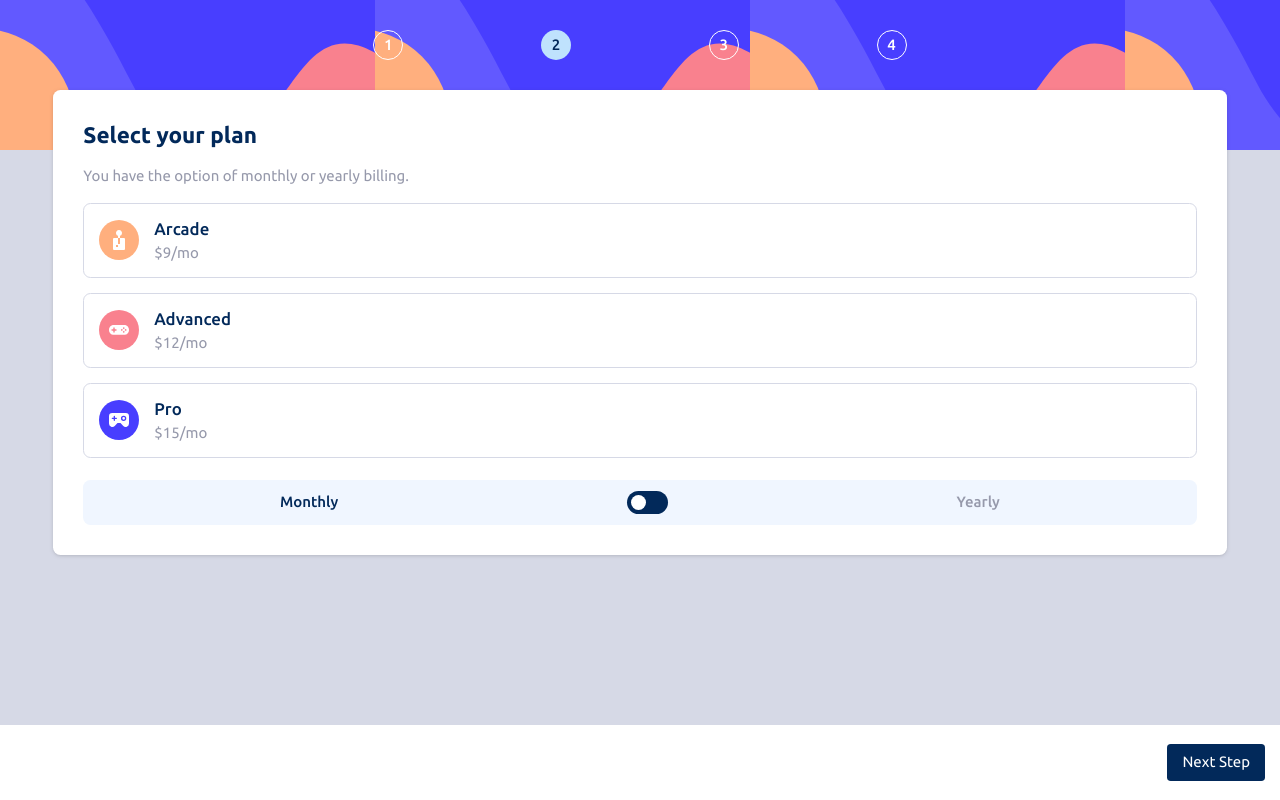
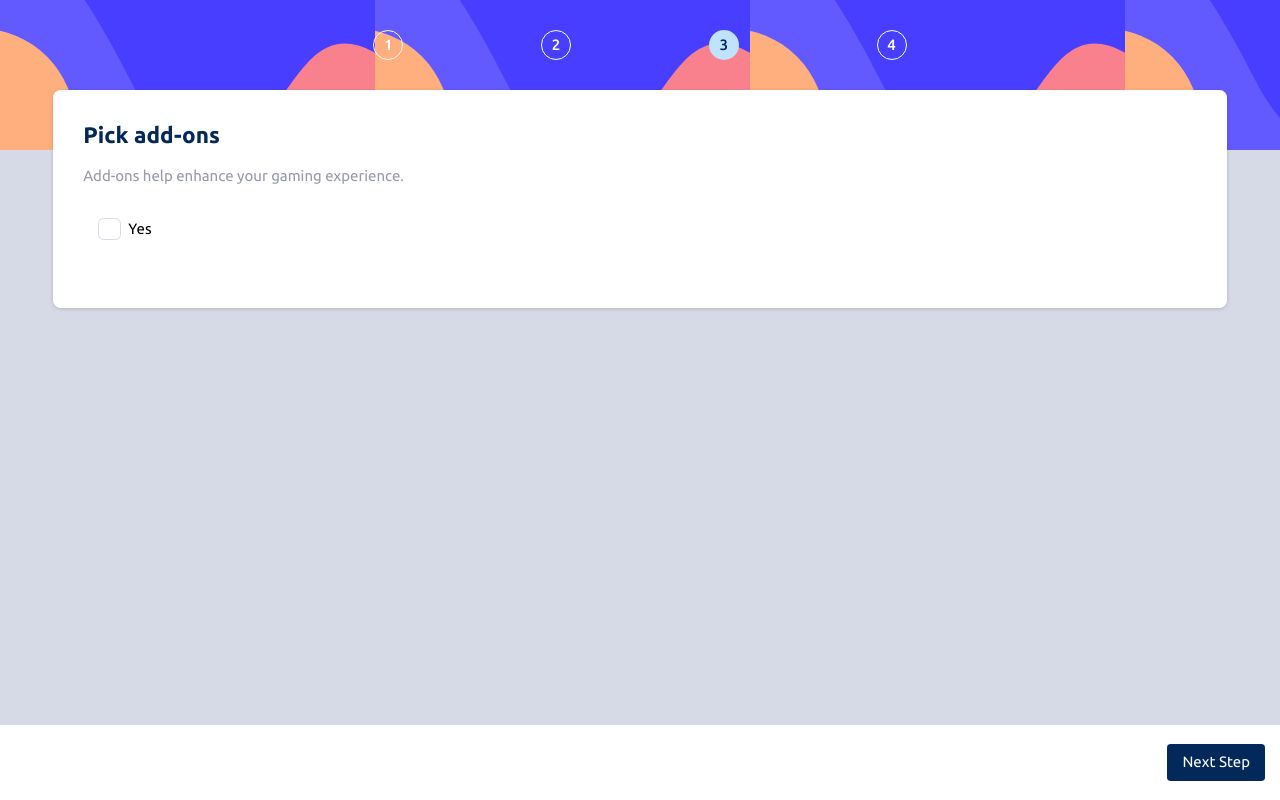
Before and after one commit to followthedopamine/multi-step-form-vue, a Vue app in the folder multi-step-form/: page / in a window 1280 px wide. Built offline with nearby package versions, Linux system fonts and the light colour scheme.

Commit message:
Created custom checkbox

```diff
--- a/multi-step-form/src/App.vue
+++ b/multi-step-form/src/App.vue
@@ -4,7 +4,7 @@ import FormPanel from './components/FormPanel.vue'
 import StepButton from './components/StepButton.vue'
 import { ref } from 'vue'
 
-const currentStep = ref(2)
+const currentStep = ref(3)
 
 const changeStep = (newStep: number) => {
   currentStep.value = newStep
--- /dev/null
+++ b/multi-step-form/src/components/CustomCheckbox.vue
@@ -0,0 +1,48 @@
+<script lang="ts" setup></script>
+
+<template>
+  <div>
+    <div class="flex items-center mb-4">
+      <div class="p-4">
+        <div class="flex items-center mr-4 mb-2">
+          <input
+            type="checkbox"
+            id="A3-yes"
+            name="A3-confirmation"
+            value="yes"
+            class="opacity-0 absolute h-8 w-8"
+          />
+          <div
+            class="bg-white border rounded-md border-light-gray w-6 h-6 flex flex-shrink-0 justify-center items-center mr-2 focus-within:border-blue-500"
+          >
+            <svg
+              class="fill-current hidden w-3 h-3 text-blue-600 pointer-events-none"
+              version="1.1"
+              viewBox="0 0 17 12"
+              xmlns="http://www.w3.org/2000/svg"
+            >
+              <g fill="none" fill-rule="evenodd">
+                <g transform="translate(-9 -11)" fill="#FFFFFF" fill-rule="nonzero">
+                  <path
+                    d="m25.576 11.414c0.56558 0.55188 0.56558 1.4439 0 1.9961l-9.404 9.176c-0.28213 0.27529-0.65247 0.41385-1.0228 0.41385-0.37034 0-0.74068-0.13855-1.0228-0.41385l-4.7019-4.588c-0.56584-0.55188-0.56584-1.4442 0-1.9961 0.56558-0.55214 1.4798-0.55214 2.0456 0l3.679 3.5899 8.3812-8.1779c0.56558-0.55214 1.4798-0.55214 2.0456 0z"
+                  />
+                </g>
+              </g>
+            </svg>
+          </div>
+          <label for="A3-yes" class="select-none">Yes</label>
+        </div>
+      </div>
+    </div>
+  </div>
+</template>
+
+<style scoped>
+input:checked + div {
+  @apply bg-purplish-blue;
+  @apply border-purplish-blue;
+}
+input:checked + div svg {
+  @apply block;
+}
+</style>
--- a/multi-step-form/src/components/FormPanel.vue
+++ b/multi-step-form/src/components/FormPanel.vue
@@ -2,6 +2,7 @@
 import TextInput from './TextInput.vue'
 import LargeRadioButton from './LargeRadioButton.vue'
 import RoundedCheckboxToggle from './RoundedCheckboxToggle.vue'
+import LargeRoundedCheckbox from './LargeRoundedCheckbox.vue'
 const props = defineProps({
   currentStep: Number
 })
@@ -43,6 +44,41 @@ const monthlyYearlyToggle = () => {
         </div>
         <RoundedCheckboxToggle @toggle-changed="monthlyYearlyToggle" />
       </div>
+
+      <div v-show="currentStep === 3" id="step-3">
+        <h1 class="text-marine-blue font-bold text-2xl mb-4">Pick add-ons</h1>
+        <h2 class="h1 text-cool-gray mb-4">Add-ons help enhance your gaming experience.</h2>
+        <div class="checkboxes">
+          <LargeRoundedCheckbox />
+          <!-- <div>
+            <input
+              id="online-service"
+              type="checkbox"
+              class="accent-purplish-blue w-5 h-5 m-4 cursor-pointer absolute mt-7"
+            />
+            <label
+              for="online-service"
+              class="cursor-pointer flex items-center w-full border border-light-gray rounded-lg h-20 mb-4"
+            >
+              <label for="online-service" class="cursor-pointer ml-14 h-full">
+                <div class="h-full flex items-center">
+                  <div class="w-11/12 float-left -mt-2">
+                    <div class="text-marine-blue font-medium text-lg text-[1.05rem] tracking-tight">
+                      Online service
+                    </div>
+                    <div class="text-cool-gray text-xs tracking-tight w-11/12">
+                      Access to multiplayer games
+                    </div>
+                  </div>
+                  <div class="w-1/12 float-right text-purplish-blue text-sm h-full">
+                    <div class="flex items-center h-full -ml-3 font-medium"><div>+$1/mo</div></div>
+                  </div>
+                </div>
+              </label>
+            </label>
+          </div> -->
+        </div>
+      </div>
     </form>
   </div>
 </template>
@@ -59,4 +95,9 @@ const monthlyYearlyToggle = () => {
 .chk-label {
   background-color: blue;
 }
+
+.checkboxes input[type='checkbox']:checked + label {
+  border-color: #544c97;
+  background-color: #f8f9fe;
+}
 </style>
--- /dev/null
+++ b/multi-step-form/src/components/LargeRoundedCheckbox.vue
@@ -0,0 +1,9 @@
+<script lang="ts" setup>
+import CustomCheckbox from './CustomCheckbox.vue'
+</script>
+
+<template>
+  <div><CustomCheckbox /></div>
+</template>
+
+<style scoped></style>
```
